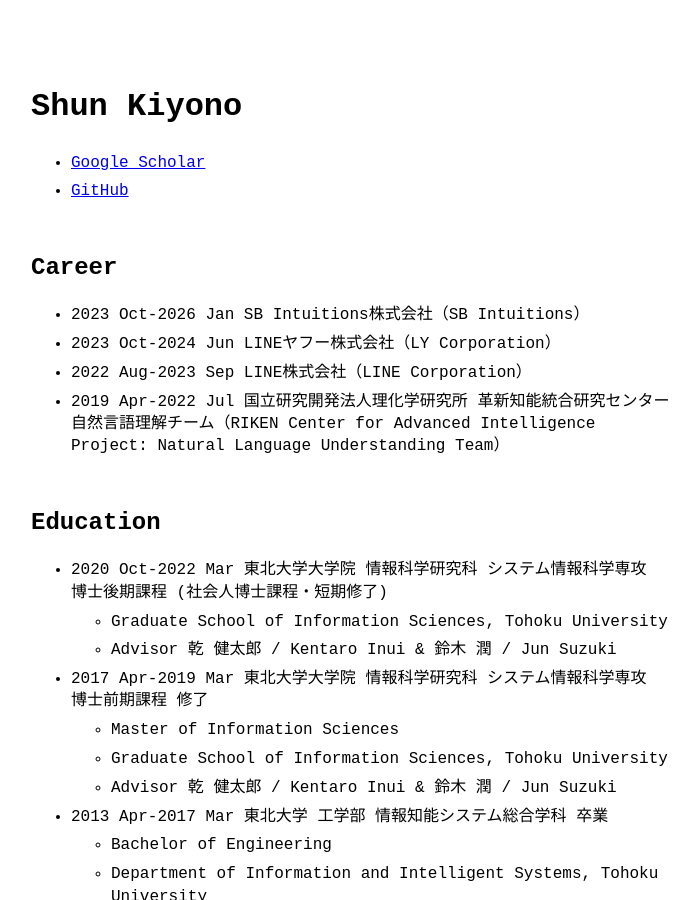
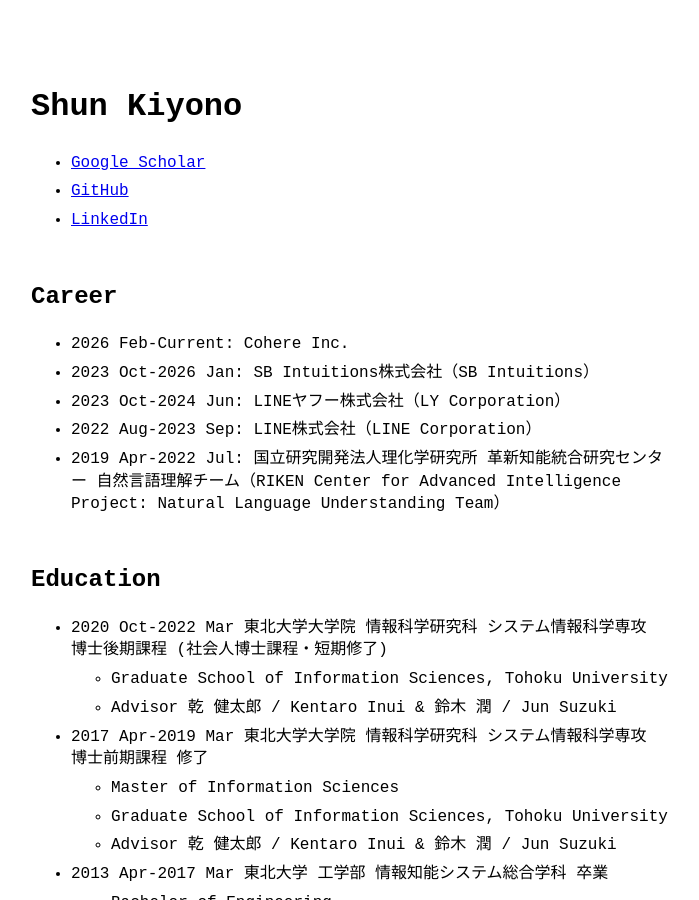
Before and after one commit to butsugiri/butsugiri.github.io, a Jekyll site: the page built from my-blog/index.md, in a window 1280 px wide and 900 px high. Shown: the whole window, without its empty margins (289-988 px from the left). Built offline with Jekyll 4.4.1, drawn with Linux system fonts in a browser that asks for light colours; some of the changed text lies outside the part shown.

Commit message:
キャリア情報を更新・livereload 有効化・細かい整理
- index.md: Cohere 入社を Career に追記、LinkedIn リンク追加
- index.md: Google Scholar の URL からロケールパラメータ除去
- index.md: Reviewer セクションの "and more!!!" を末尾に移動
- _config.yml: メールアドレスを削除、コメントアウトを除去
- docker-compose.yml: jekyll serve に --livereload オプションを追加

Co-Authored-By: Claude Sonnet 4.6 <noreply@anthropic.com>

```diff
--- a/docker-compose.yml
+++ b/docker-compose.yml
@@ -9,6 +9,6 @@ services:
     stdin_open: true
     volumes:
       - ./my-blog:/code
-    command: bundle exec jekyll serve --host 0.0.0.0
+    command: bundle exec jekyll serve --livereload --host 0.0.0.0
     ports:
       - "4000:4000"
--- a/my-blog/_config.yml
+++ b/my-blog/_config.yml
@@ -19,7 +19,6 @@
 # in the templates via {{ site.myvariable }}.
 
 title: Shun Kiyono
-email: shun.kiyono@sbintuitions.co.jp
 description: >- # this means to ignore newlines until "baseurl:"
   NLP researcher and engineer
 baseurl: "" # the subpath of your site, e.g. /blog
@@ -32,7 +31,6 @@ theme: no-style-please
 
 scholar:
   repository: /repository
-  # bibliography_template: <abbr>[{{key}}]</abbr>{{reference}} [<a href="{{links.pdf}}">Supporting Materials</a>] {% link https://h-asano.github.io/pages/about.html %}
   bibliography_template: bibtemplate
   style: association-for-computational-linguistics
 
--- a/my-blog/index.md
+++ b/my-blog/index.md
@@ -1,19 +1,18 @@
 ---
-# Feel free to add content and custom Front Matter to this file.
-# To modify the layout, see https://jekyllrb.com/docs/themes/#overriding-theme-defaults
-
 layout: home
 ---
 
-- [Google Scholar](https://scholar.google.co.jp/citations?user=LS3EdOoAAAAJ&hl=ja)
+- [Google Scholar](https://scholar.google.co.jp/citations?user=LS3EdOoAAAAJ)
 - [GitHub](https://github.com/butsugiri)
+- [LinkedIn](https://www.linkedin.com/in/shun-kiyono/)
 
 ## Career
 
-- 2023 Oct-2026 Jan	  SB Intuitions株式会社（SB Intuitions）
-- 2023 Oct-2024 Jun	  LINEヤフー株式会社（LY Corporation）
-- 2022 Aug-2023 Sep 	LINE株式会社（LINE Corporation）
-- 2019 Apr-2022 Jul 	国立研究開発法人理化学研究所 革新知能統合研究センター 自然言語理解チーム（RIKEN Center for Advanced Intelligence Project: Natural Language Understanding Team）
+- 2026 Feb-Current: Cohere Inc.
+- 2023 Oct-2026 Jan: SB Intuitions株式会社（SB Intuitions）
+- 2023 Oct-2024 Jun: LINEヤフー株式会社（LY Corporation）
+- 2022 Aug-2023 Sep: LINE株式会社（LINE Corporation）
+- 2019 Apr-2022 Jul: 国立研究開発法人理化学研究所 革新知能統合研究センター 自然言語理解チーム（RIKEN Center for Advanced Intelligence Project: Natural Language Understanding Team）
 
 ## Education
 
```
Also changed, not shown: other parts of my-blog/index.md (+1 -1 lines).
